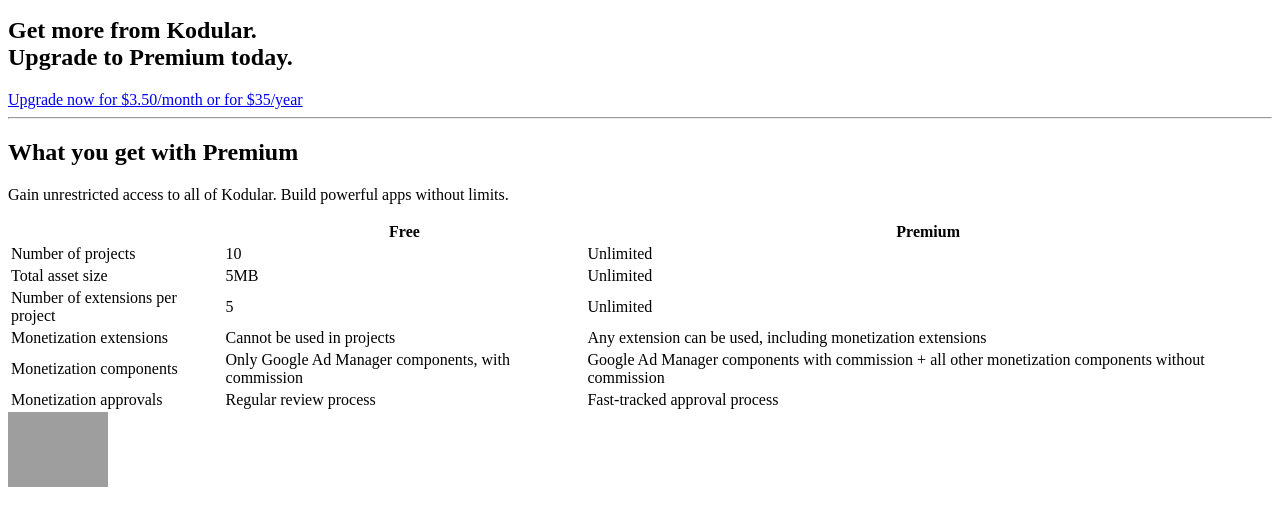
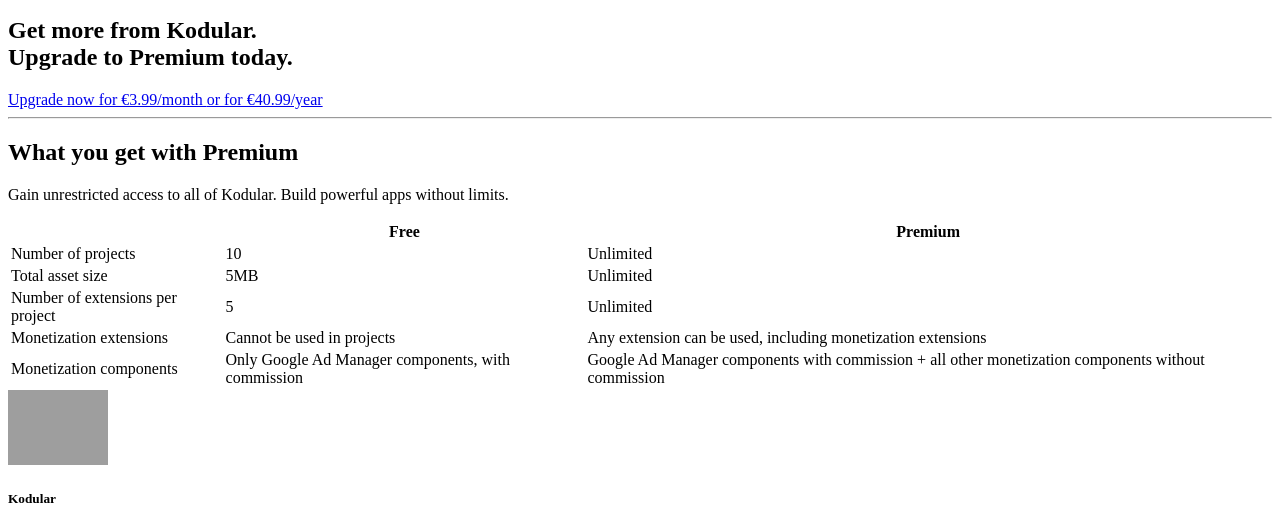
Before and after one commit to Kodular/kodular.github.io, an Astro site: page /pricing in a window 1280 px wide. Shown: the part 270-780 px from the top of the page. Built offline with nearby package versions, Linux system fonts and the light colour scheme; Astro itself is replaced by a stand-in of ours; grey boxes are pictures that could not be loaded.

Commit message:
Update pricing.astro

```diff
--- a/src/pages/pricing.astro
+++ b/src/pages/pricing.astro
@@ -18,10 +18,10 @@
 				</h1>
 				<div class="mt-4 d-flex flex-wrap">
 					<a class="btn-white purple-text p-2 px-3 mr-3 d-inline rounded" href="https://my.kodular.io/premium/#monthly">
-						Upgrade now for $3.50/month
+						Upgrade now for €3.99/month
 					</a>
 					<a class="btn-outline-white p-2 px-3 d-inline rounded" href="https://my.kodular.io/premium/#yearly">
-						or for $35/year
+						or for €40.99/year
 					</a>
 				</div>
 			</div>
@@ -63,11 +63,6 @@
 						<td class="benefits__td">Only Google Ad Manager components, with commission</td>
 						<td class="benefits__td">Google Ad Manager components with commission + all other monetization components without commission</td>
 					</tr>
-					<tr>
-						<td class="benefits__td text-left">Monetization approvals</td>
-						<td class="benefits__td">Regular review process</td>
-						<td class="benefits__td">Fast-tracked approval process</td>
-					</tr>
 				</table>
 			</div>
 		</div>
```
